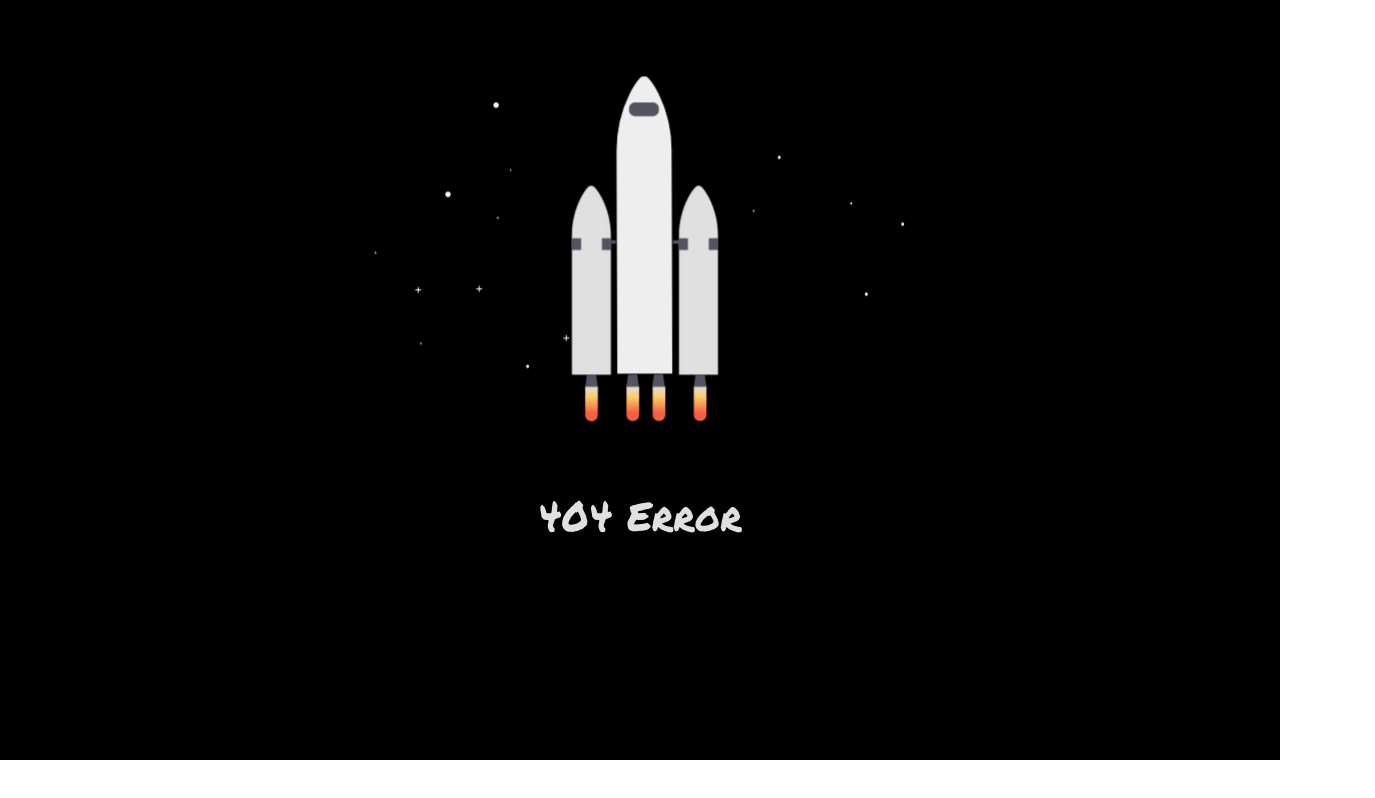
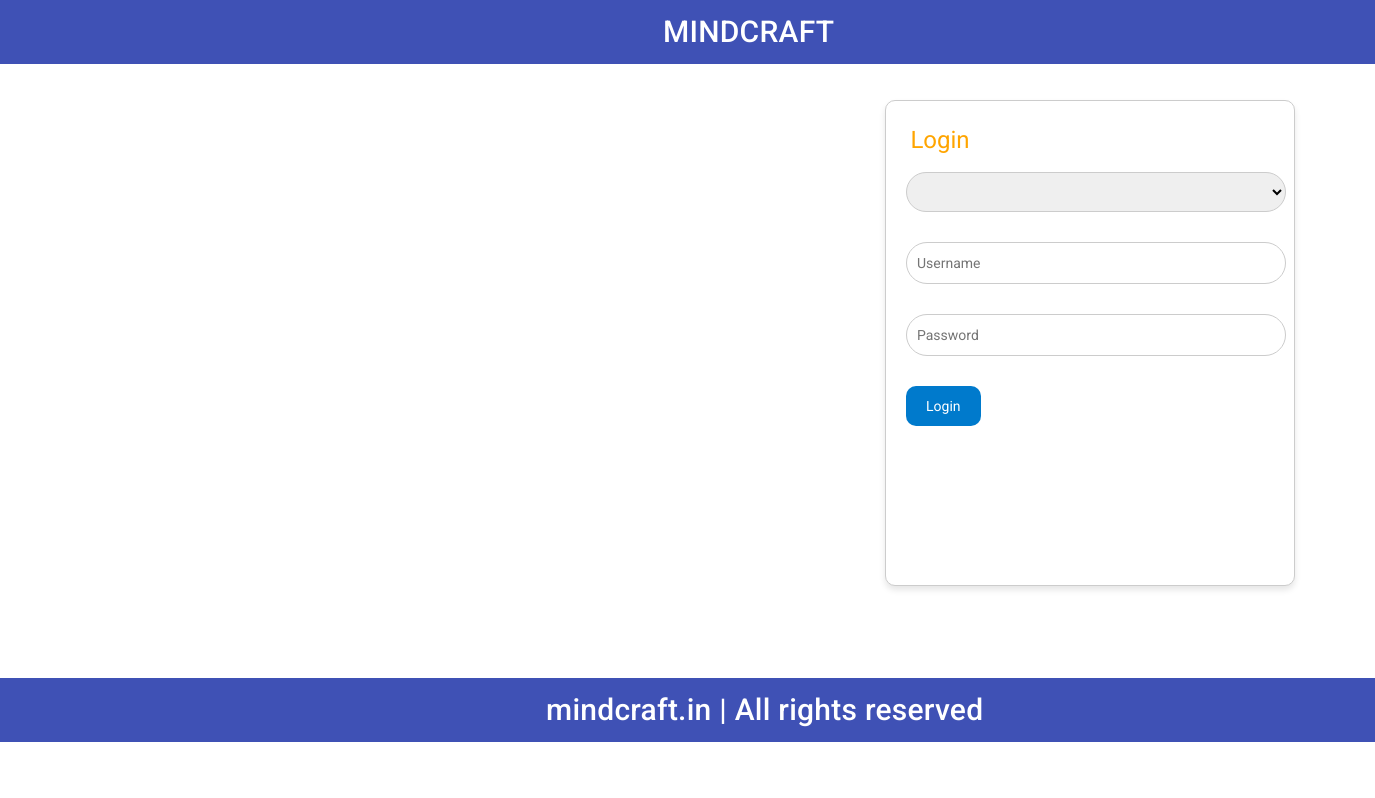
Before and after one commit to PrernaSharma16/tms-system-new, an Angular app in the folder frontend/: page / in a window 1280 px wide. Before the commit this address had no page. Shown: the whole page, 1375 px wide, since content can reach past the window. Built offline with nearby package versions, Linux system fonts and the light colour scheme.

Commit message:
mihir added

```diff
--- a/frontend/src/app/app.component.html
+++ b/frontend/src/app/app.component.html
@@ -1,2 +1,2 @@
-<!-- <router-outlet></router-outlet> -->
-<app-error-page></app-error-page>
+<router-outlet></router-outlet>
+<!-- <app-error-page></app-error-page> -->
```
Also changed, not shown: 1 other file (tests, documents, lock files or other folders).
